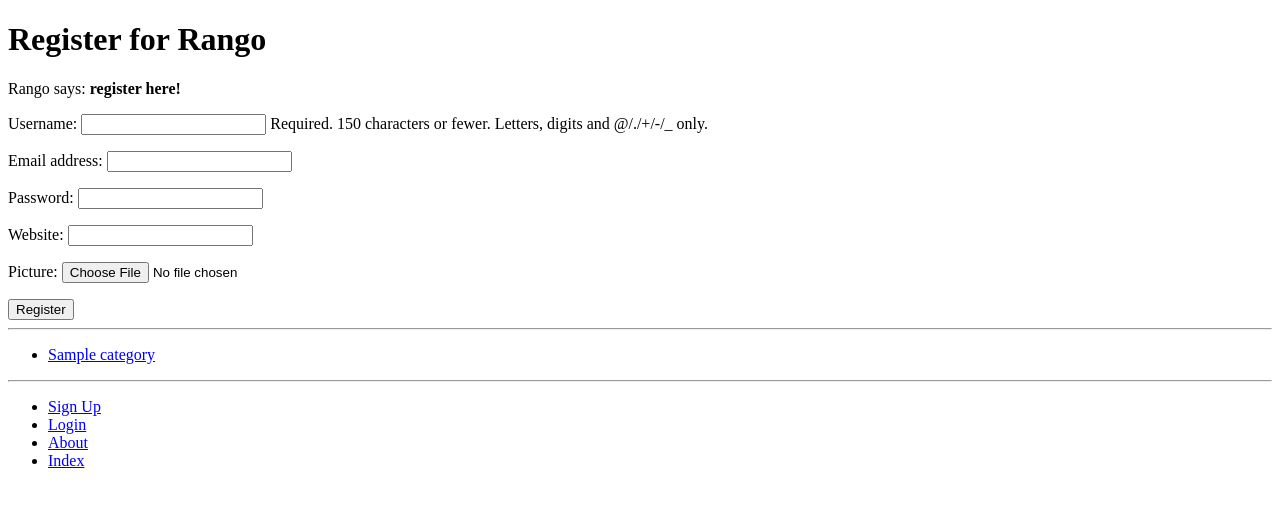
After one commit to CalllumSCO/tango_with_django_project, a Django app: page /rango/register/ in a window 1280 px wide. The commit adds this page. Shown: the top 507 px of the page. Run offline with Django 3.2, Linux system fonts and the light colour scheme; tables that the repository leaves empty hold one stand-in row (values such as "Sample post").

Commit message:
Chapter 9 - Complete!

```diff
--- a/rango/admin.py
+++ b/rango/admin.py
@@ -1,5 +1,6 @@
 from django.contrib import admin
 from rango.models import Category, Page
+from rango.models import UserProfile
 
 # Register your models here.
 
@@ -10,3 +11,4 @@
 
 admin.site.register(Category, CategoryAdmin)
 admin.site.register(Page, PageAdmin)
+admin.site.register(UserProfile)
--- /dev/null
+++ b/rango/forms.py
@@ -0,0 +1,62 @@
+from django import forms
+from django.contrib.auth.models import User
+from rango.models import Page, Category, UserProfile
+
+
+class CategoryForm(forms.ModelForm):
+    name = forms.CharField(max_length=Category.NAME_MAX_LENGTH, help_text="Please enter the category name.")
+    views = forms.IntegerField(widget=forms.HiddenInput(), initial=0)
+    likes = forms.IntegerField(widget=forms.HiddenInput(), initial=0)
+    slug = forms.CharField(widget=forms.HiddenInput(), required = False)
+
+    #An inline class to provide additional information on the form.
+
+    class Meta:
+        #Provide an association between the ModelForm and a model
+        model = Category
+        fields = ('name',)
+
+class PageForm(forms.ModelForm):
+    title = forms.CharField(max_length=Page.TITLE_MAX_LENGTH, help_text="Please enter the title of the page.")
+    url = forms.URLField(max_length = 200,
+                        help_text = "Please enter the URL of the page.")
+    views = forms.IntegerField(widget=forms.HiddenInput(), initial = 0)
+
+
+    class Meta:
+        #Provide an association between the ModelForm and a model
+        model = Page
+
+        #What fields do we want to include in our form?
+        #This way we don't need every field tin the model present.
+        #Some fields may allow NULL values; we may not want to include them.
+        #Here, we are hiding the foreign key.
+        #we can exclude the category field from the form,
+        exclude = ('category',)
+        #or specify the fields to include (don't include the category field).
+        #fields = ('title', 'url','views)
+
+    def clean(self):
+        cleaned_data = self.cleaned_data
+        url = cleaned_data.get('url')
+
+        # If url is not empty and doesn't start with 'http://',
+        # then prepend 'http://'
+
+        if url and not url.startswith('http://'):
+            url = f'http://{url}'
+            cleaned_data['url'] = url
+
+        return cleaned_data
+
+class UserForm(forms.ModelForm):
+    password = forms.CharField(widget=forms.PasswordInput())
+
+    class Meta:
+        model = User
+        fields = ('username', 'email', 'password',)
+
+class UserProfileForm(forms.ModelForm):
+    class Meta:
+        model = UserProfile
+        fields = ('website', 'picture',)
--- /dev/null
+++ b/rango/templatetags/rango_template_tags.py
@@ -0,0 +1,9 @@
+from django import template
+from rango.models import Category
+
+register = template.Library()
+
+@register.inclusion_tag('rango/categories.html')
+def get_category_list(current_category = None):
+    return {'categories' : Category.objects.all(),
+            'current_category' : current_category}
--- a/rango/urls.py
+++ b/rango/urls.py
@@ -6,5 +6,11 @@
 urlpatterns = [
     path('', views.index, name='index'),
     path('about/', views.about, name='about'),
-    path('category/<slug:category_name_slug>/', views.show_category, name='show_category')
+    path('category/<slug:category_name_slug>/', views.show_category, name='show_category'),
+    path('add_category/', views.add_category, name='add_category'),
+    path('category/<slug:category_name_slug>/add_page/', views.add_page, name='add_page'),
+    path('register/', views.register, name='register'),
+    path('login/', views.user_login, name='login'),
+    path('restricted/', views.restricted, name='restricted'),
+    path('logout/', views.user_logout, name='logout'),
 ]
--- a/rango/views.py
+++ b/rango/views.py
@@ -1,6 +1,12 @@
-from django.shortcuts import render
+from django.contrib.auth import authenticate, login, logout
+from django.shortcuts import render, redirect
 from django.http import HttpResponse
 from rango.models import Category, Page
+from rango.forms import CategoryForm
+from django.shortcuts import redirect
+from django.urls import reverse
+from rango.forms import PageForm, UserForm, UserProfileForm
+from django.contrib.auth.decorators import login_required
 
 def index(request):
     #Query the database for a llist of ALL categories currently stored.
@@ -56,3 +62,171 @@
     # Go render the response and return it to the client.
 
     return render(request, 'rango/category.html', context=context_dict)
+
+@login_required
+def add_category(request):
+    form = CategoryForm()
+
+    #A HTTP POST?
+
+    if request.method == 'POST':
+        form = CategoryForm(request.POST)
+
+        #Have we been provided with a valid form?
+
+        if form.is_valid():
+            #Save the new category to the database.
+            form.save(commit=True)
+            # Now that the category is saved, we could confirm this.
+            # For now, just redirect the user back to the index view.
+            return redirect('/rango/')
+        else:
+            # The supplied form contained errors -
+            # Just print them to the terminal
+            print(form.errors)
+    #Will handle the bad form, new form, or no form supplied cases.
+    #Render the form with error messages (if any).
+    return render(request, 'rango/add_category.html', {'form': form})
+
+@login_required
+def add_page(request, category_name_slug):
+    try:
+        category = Category.objects.get(slug=category_name_slug)
+    except Category.DoesNotExist:
+        category = None
+
+    # You cannot add a page to a Category that does not exist...
+    if category is None:
+        return redirect('/rango/')
+
+    form = PageForm()
+
+    if request.method == 'POST':
+        form = PageForm(request.POST)
+
+        if form.is_valid():
+            if category:
+                page = form.save(commit=False)
+                page.category = category
+                page.views = 0
+                page.save()
+
+                return redirect(reverse('rango:show_category',
+                                        kwargs={'category_name_slug':
+                                                category_name_slug}))
+        else:
+            print(form.errors)
+
+    context_dict = {'form': form, 'category': category}
+    return render(request, 'rango/add_page.html', context=context_dict)
+
+def register(request):
+    # A boolean value for telling the template
+    # wether the registration was successful.
+    # Set to False initially. Code changes value to
+    # True when registration succeeds.
+    registered = False
+
+    # If it's a HTTP POST, we're interested in processing form data.
+    if request.method == 'POST':
+        #Attempt to grab information from the raw form information.
+        #Note that we make use of both UserForm and UserProfileForm.
+        user_form = UserForm(request.POST)
+        profile_form = UserProfileForm(request.POST)
+
+        #If the two forms are valid...
+
+        if user_form.is_valid() and profile_form.is_valid():
+            #Save the user's form data to the database.
+            user = user_form.save()
+
+            # Now we has the password with the set_password method.
+            # One hashed, we can update the user object.
+            user.set_password(user.password)
+            user.save()
+
+            # Now sort out the UserProfile instance.
+            # Since we need to set the user attribute ourselves,
+            # we set commit=False. This delays saving the model
+            # until we're ready to avoid integrity problems.
+
+            profile = profile_form.save(commit=False)
+            profile.user = user
+
+            # Did the user provide a profile picture?
+            # If so, we need to get it from the input form and
+            # put it in the UserProfile model.
+            if 'picture' in request.FILES:
+                profile.picture = request.FILES['picture']
+
+            # Now we save the UserProfile model instance.
+            profile.save()
+
+            # Update our variable to indicate that the template
+            # registration was successful.
+            registered = True
+        else:
+            # Invalid form or forms - mistakes or something else?
+            # Prints problems to the terminal.
+            print(user_form.errors, profile_form.errors)
+    else:
+        # Not a HTTP POST, so we rrender our form using two ModelForm instances.
+        # These forms will be balnk, ready for user input
+        user_form = UserForm()
+        profile_form = UserProfileForm()
+
+    # Render the template depending on the context.
+    return render(request, 'rango/register.html', context = {'user_form': user_form,'profile_form': profile_form,'registered': registered})
+
+def user_login(request):
+    #If the request is a HTTP POST, try to pull out the relevant information.
+    if request.method == 'POST':
+        # Gather the username and password provided by the user.
+        # This information is obtained from the login form.
+        # We use request.POST.get('<variable>') as opposed
+        # to request.POST['<variable>'], because the
+        # request.POST.get('<variable>') returns None if the
+        # value does not exist, while request.POST['<variable>']
+        # will raise a KeyError exception.
+        username = request.POST.get('username')
+        password = request.POST.get('password')
+
+        # Use Django's machinery to attempt to see if the username/password
+        # combination is valid - a User object is returned if it is.
+
+        user = authenticate(username=username, password=password)
+
+        # If we have a User object, the details are correct.
+        # If None (Python's way of representing the absence of a value), no user
+        # with matching credentials is found.
+        if user:
+            # Is the account active? It could have been disabled.
+            if user.is_active:
+                # If the account is valid and active, we can log the user in.
+                # We'll send the user back to the homepage.
+                login(request, user)
+                return redirect(reverse('rango:index'))
+            else:
+                # An inactive account was used - no logging in!
+                return HttpResponse("Your Rango account is disabled.")
+        else:
+            # Bad login details were provided. So we can't log the user in.
+            print(f"Invalid login details: {username}, {password}")
+            return HttpResponse("Invalid login details supplied.")
+    # The request is not a HTTP POST, so display the login form.
+    # This scenario would most likely be a HTTP GET.
+    else:
+        # No context variables to pass to the template system, hence the
+        # blank dictionary object...
+        return render(request, 'rango/login.html')
+
+@login_required
+def restricted(request):
+    return render(request, 'rango/restricted.html')
+
+@login_required
+def user_logout(request):
+    # Since we know that the user is logged in, we can now just log them out.
+    logout(request)
+    # Take the user back to the homepage.
+    return redirect(reverse('rango:index'))
--- a/tango_with_django_project/settings.py
+++ b/tango_with_django_project/settings.py
@@ -132,3 +132,5 @@
 
 MEDIA_ROOT = MEDIA_DIR
 MEDIA_URL='/media/'
+
+LOGIN_URL = 'rango:login'
--- /dev/null
+++ b/templates/rango/base.html
@@ -0,0 +1,45 @@
+<!DOCTYPE html>
+{% load staticfiles %}
+
+
+<html>
+    {% load rango_template_tags %}
+    <head>
+        <title>
+            Rango -
+            {% block title_block %}
+                How to Tango with Django!
+            {% endblock %}
+        </title>
+    </head>
+    <body>
+        <div>
+        {% block body_block %}
+        {% endblock %}
+        </div>
+        <hr/>
+        <div>
+            {% block sidebar_block %}
+                {% get_category_list %}
+            {% endblock %}
+        </div>
+        <hr />
+        <div>
+            <ul>
+            {% if user.is_authenticated %}
+                <!-- Show these links when the user is logged in -->
+                <li><a href="{% url 'rango:add_category' %}">Add a new Category</a></li>
+                <li><a href="{% url 'rango:restricted' %}">Restricted Page</a></li>
+                <li><a href="{% url 'rango:logout' %}">Logout</a></li>
+            {% else %}
+                <!-- Show these links when the user is NOT logged in -->
+                <li><a href="{% url 'rango:register' %}">Sign Up</a></li>
+                <li><a href="{% url 'rango:login' %}">Login</a></li>
+            {% endif %}
+                <!-- Outside the conditional statements, ALWAYS show -->
+                <li><a href="{% url 'rango:about' %}">About</a></li>
+                <li><a href="{% url 'rango:index' %}">Index</a></li>
+            </ul>
+        </div>
+    </body>
+</html>
--- /dev/null
+++ b/templates/rango/categories.html
@@ -0,0 +1,19 @@
+<ul>
+    {% if categories %}
+        {% for c in categories %}
+            {% if c == current_category %}
+            <li>
+            <strong>
+                <a href="{% url 'rango:show_category' c.slug %}">{{ c.name }}</a>
+            </strong>
+            </li>
+            {% else %}
+            <li>
+                <a href="{% url 'rango:show_category' c.slug %}">{{ c.name }}</a>
+            </li>
+            {% endif %}
+        {% endfor %}
+    {% else %}
+        <li><strong>There are no categories present.</strong></li>
+    {% endif %}
+</ul>
--- /dev/null
+++ b/templates/rango/register.html
@@ -0,0 +1,28 @@
+{% extends 'rango/base.html' %}
+{% load staticfiles %}
+
+{% block title_block %}
+    Register
+{% endblock %}
+
+{% block body_block %}
+<h1>Register for Rango</h1>
+{% if registered %}
+Rango says <strong>thank you for registering!</strong>
+<a href="{% url 'rango:index' %}">Return to the homepage.</a><br />
+{% else %}
+Rango says: <strong>register here!</strong>
+<form id="user_form" method ="post" action="{% url 'rango:register' %}"
+    enctype="multipart/form-data">
+
+    {% csrf_token %}
+
+    <!-- Display each form -->
+    {{ user_form.as_p }}
+    {{ profile_form.as_p }}
+
+    <!-- Provide a button to click to submit the form. -->
+    <input type="submit" name="submit" value="Register" />
+</form>
+{% endif %}
+{% endblock %}
```
Also changed, not shown: rango/models.py (+19 -2 lines), templates/rango/about.html (+9 -6 lines), templates/rango/add_category.html (added, +27 -0 lines), templates/rango/add_page.html (added, +26 -0 lines), templates/rango/category.html (+17 -11 lines), templates/rango/index.html (+15 -12 lines), templates/rango/login.html (added, +18 -0 lines), templates/rango/restricted.html (added, +10 -0 lines), rango/migrations/0004_auto_20210207_1443.py (added), rango/templatetags/__init__.py (added).
